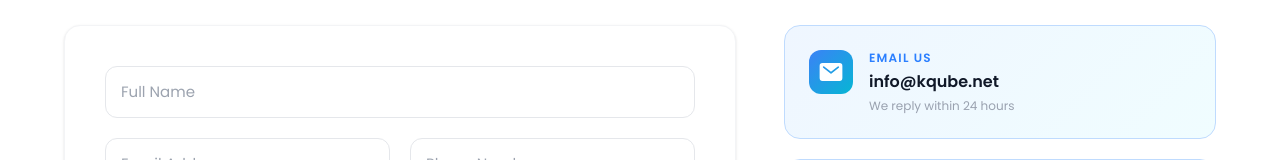
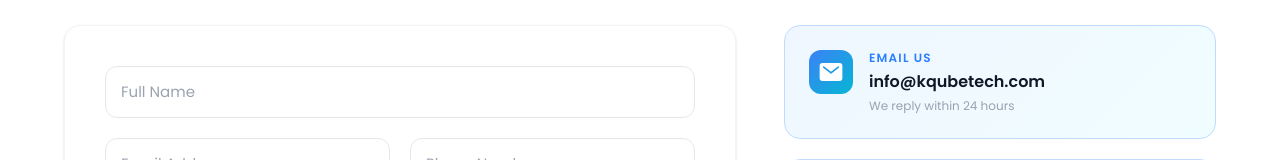
Before and after one commit to kathiravanvellaisamy/kqube, a React (Vite) app: page / in a window 1280 px wide. Shown: the part 3018-3178 px from the top of the page. Built offline with nearby package versions, Linux system fonts and the light colour scheme.

Commit message:
email id changed

```diff
--- a/src/components/ContactUs.jsx
+++ b/src/components/ContactUs.jsx
@@ -247,8 +247,8 @@ export default function ContactUs() {
                 </div>
                 <div>
                   <p className="text-xs font-semibold text-blue-500 uppercase tracking-widest mb-1">Email Us</p>
-                  <a href="mailto:info@kqube.net" className="text-gray-900 font-semibold hover:text-blue-600 transition-colors text-base">
-                    info@kqube.net
+                  <a href="mailto:info@kqubetech.com" className="text-gray-900 font-semibold hover:text-blue-600 transition-colors text-base">
+                    info@kqubetech.com
                   </a>
                   <p className="text-gray-400 text-xs mt-1">We reply within 24 hours</p>
                 </div>
```
